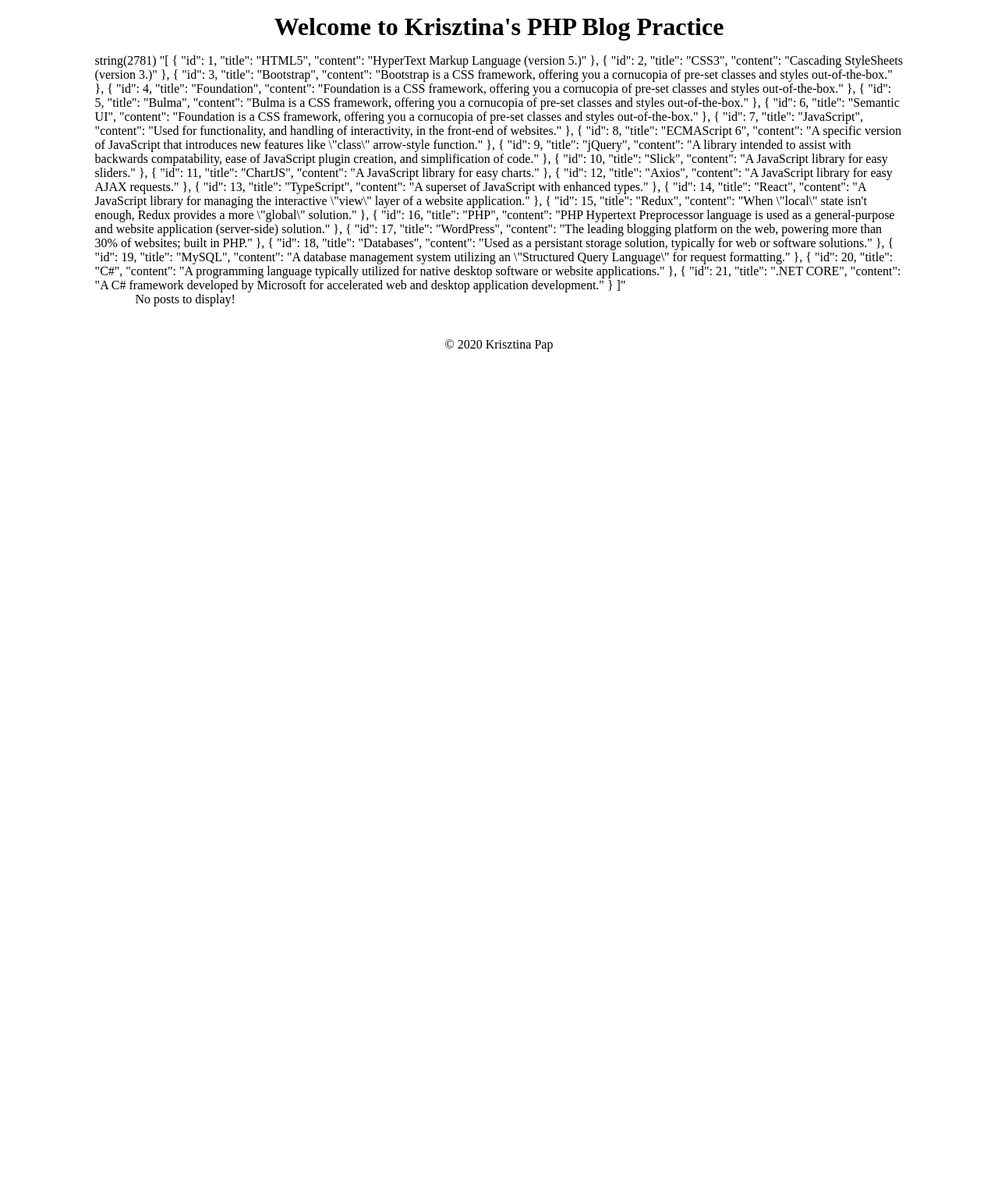
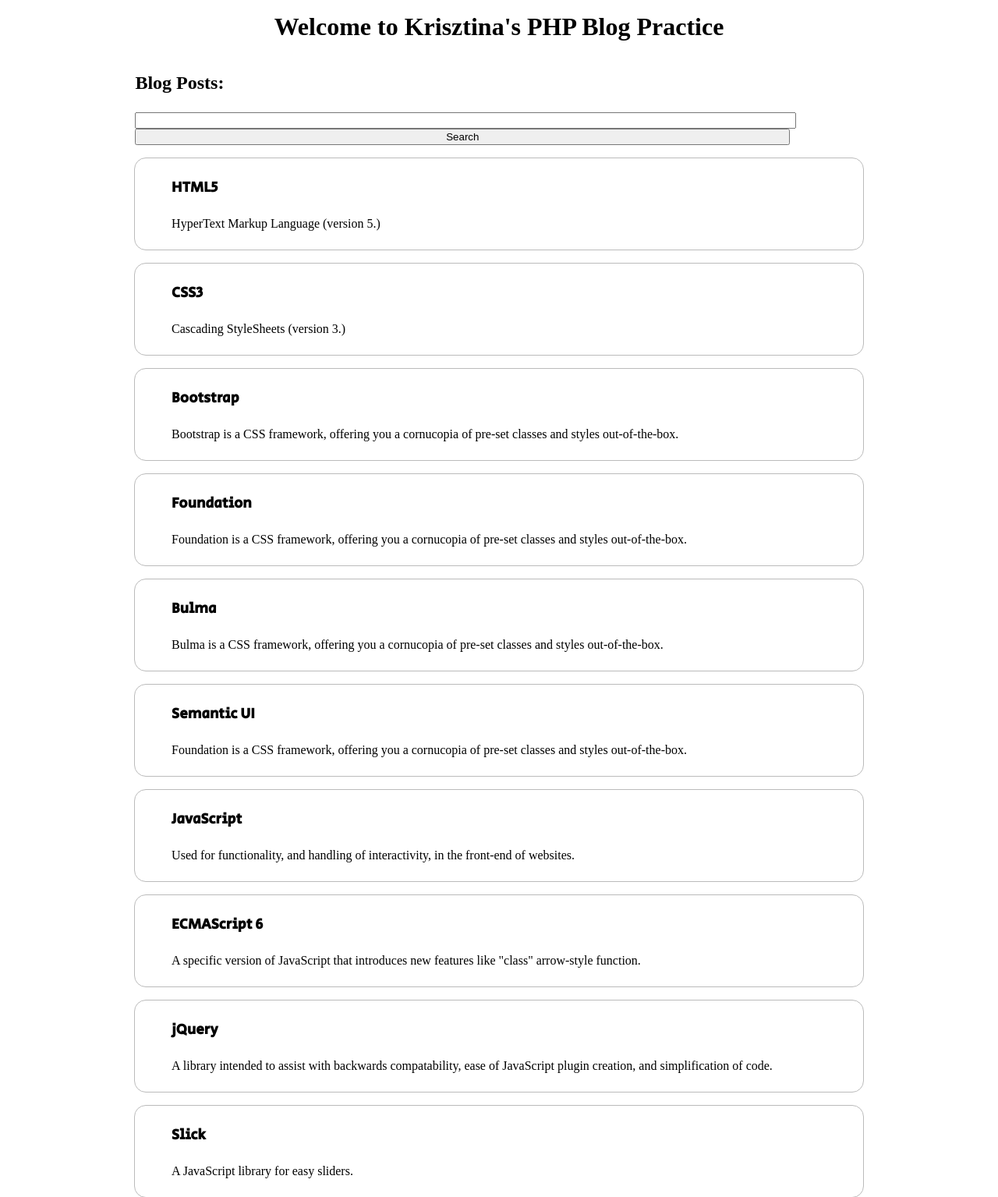
Before and after one commit to KrisztinaPap/php-blog-practice, a PHP site: page / in a window 1280 px wide. Shown: the top 1535 px of the page at 78% size. Before the commit the page ends 451 px from the top, so only its background shows below. Run offline with PHP 8.4, Linux system fonts and the light colour scheme; data that the repository does not hold is empty; some web fonts are replaced.

Commit message:
Moved json fetch and conversion to php to Data.Class.php;

```diff
--- a/includes/Data.Class.php
+++ b/includes/Data.Class.php
@@ -2,8 +2,12 @@
 class getData {
     public static function fetchData() {
         $blogFileString = file_get_contents( './data/articles.json' );
-        return $blogFileString;
+
+        if ( $blogFileString )
+        {
+            $blogItemArray = json_decode( $blogFileString, true );
+        }
+        return $blogItemArray;
     }
 }
-
 ?>
--- a/index.php
+++ b/index.php
@@ -9,27 +9,19 @@
 <h1>Welcome to Krisztina's PHP Blog Practice</h1>
 
 <?php
-    // Brings in json data
+    // Brings in json data from Data.Class.php
     $myData = getData::fetchData();
-    var_dump($myData);
-    //$blogFileString = file_get_contents( './data/articles.json' );
 
-    // If variable isn't empty, converts string to php
-    if ( $blogFileString )
+    if ( $myData )
     {
-        $blogItemArray = json_decode( $blogFileString, true );
-        // If array is not empty, print out items
-        if ( $blogItemArray )
+        foreach ( $myData as $blog )
         {
-            foreach ( $blogItemArray as $blog )
-            {
 
-                $blogs[] = new BlogItem(
-                    $blog['id'],
-                    $blog['title'],
-                    $blog['content']
-                );
-            }
+            $blogs[] = new BlogItem(
+                $blog['id'],
+                $blog['title'],
+                $blog['content']
+            );
         }
     }
 ?>
```
